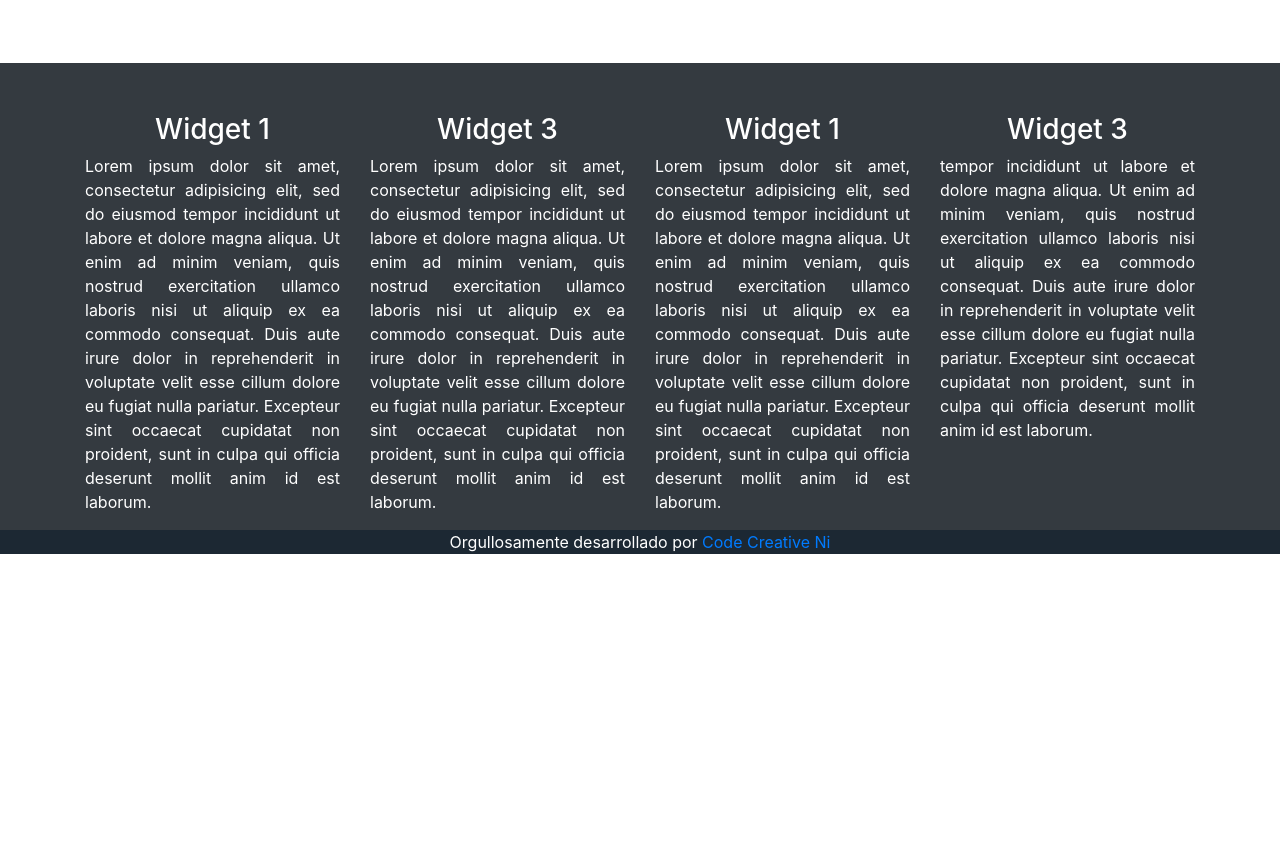
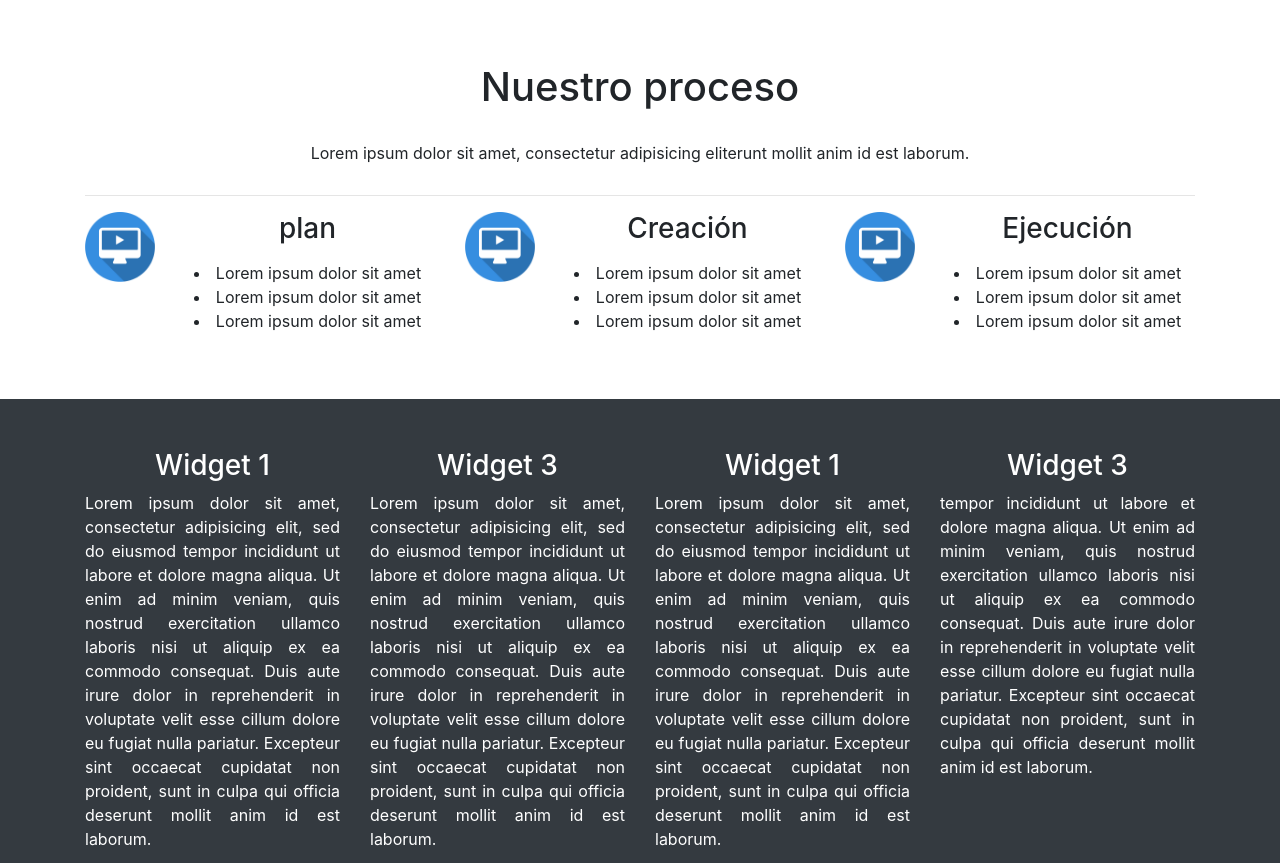
Before and after one commit to CodeCreativeNicaragua/WebBootstrap4, a plain HTML site: page index.html in a window 1280 px wide. Shown: the part 1256-2119 px from the top of the page. Before the commit the page ends 1826 px from the top, so only its background shows below. Drawn offline with nearby package versions, Linux system fonts and the light colour scheme.

Commit message:
Agregando sección Nuestro Proceso

```diff
--- a/css/estilo.css
+++ b/css/estilo.css
@@ -23,6 +23,14 @@
 
   width: 153px;
   height: 153px;
+  margin-bottom: 20px;
+
+}
+
+.imgproceso{
+
+  width: 70px;
+  height: 70px;
   margin-bottom: 20px;
 
 }
--- a/index.html
+++ b/index.html
@@ -78,6 +78,7 @@
     </div>
     <br>
     <br>
+    <!--AGREGANDO SECCION DE SERVICIOS -->
     <div class="container">
         <h1 class="titulos">Servicios</h1>
           <div class="row">
@@ -101,6 +102,55 @@
           </div>
 
     </div>
+
+    <!--AGREGANDO SECCION NUESTRO PROCESO -->
+    <section>
+        <div class="container top">
+            <h1 class="titulos">Nuestro proceso</h1>
+            <p class="titulos">Lorem ipsum dolor sit amet, consectetur adipisicing eliterunt mollit anim id est laborum.</p>
+            <hr>
+
+            <div class="row objectosCenter">
+
+                  <div class="col-lg-1">
+                        <img class="imgproceso" src="img\EdicionVideo.png" alt="plan">
+                  </div>
+                  <div class="col-lg-3">
+                        <h3>plan</h3>
+                        <p>
+                          <li>Lorem ipsum dolor sit amet</li>
+                          <li>Lorem ipsum dolor sit amet</li>
+                          <li>Lorem ipsum dolor sit amet</li>
+                        </p>
+                  </div>
+
+                  <div class="col-lg-1">
+                        <img class="imgproceso" src="img\EdicionVideo.png" alt="plan">
+                  </div>
+                  <div class="col-lg-3">
+                        <h3>Creación</h3>
+                        <p>
+                          <li>Lorem ipsum dolor sit amet</li>
+                          <li>Lorem ipsum dolor sit amet</li>
+                          <li>Lorem ipsum dolor sit amet</li>
+                        </p>
+                  </div>
+
+                  <div class="col-lg-1">
+                        <img class="imgproceso" src="img\EdicionVideo.png" alt="plan">
+                  </div>
+                  <div class="col-lg-3">
+
+                        <h3>Ejecución</h3>
+                        <p>
+                          <li>Lorem ipsum dolor sit amet</li>
+                          <li>Lorem ipsum dolor sit amet</li>
+                          <li>Lorem ipsum dolor sit amet</li>
+                        </p>
+                  </div>
+            </div>
+        </div>
+    </section>
 
     <footer class="footer">
       <div class ="container">
```
